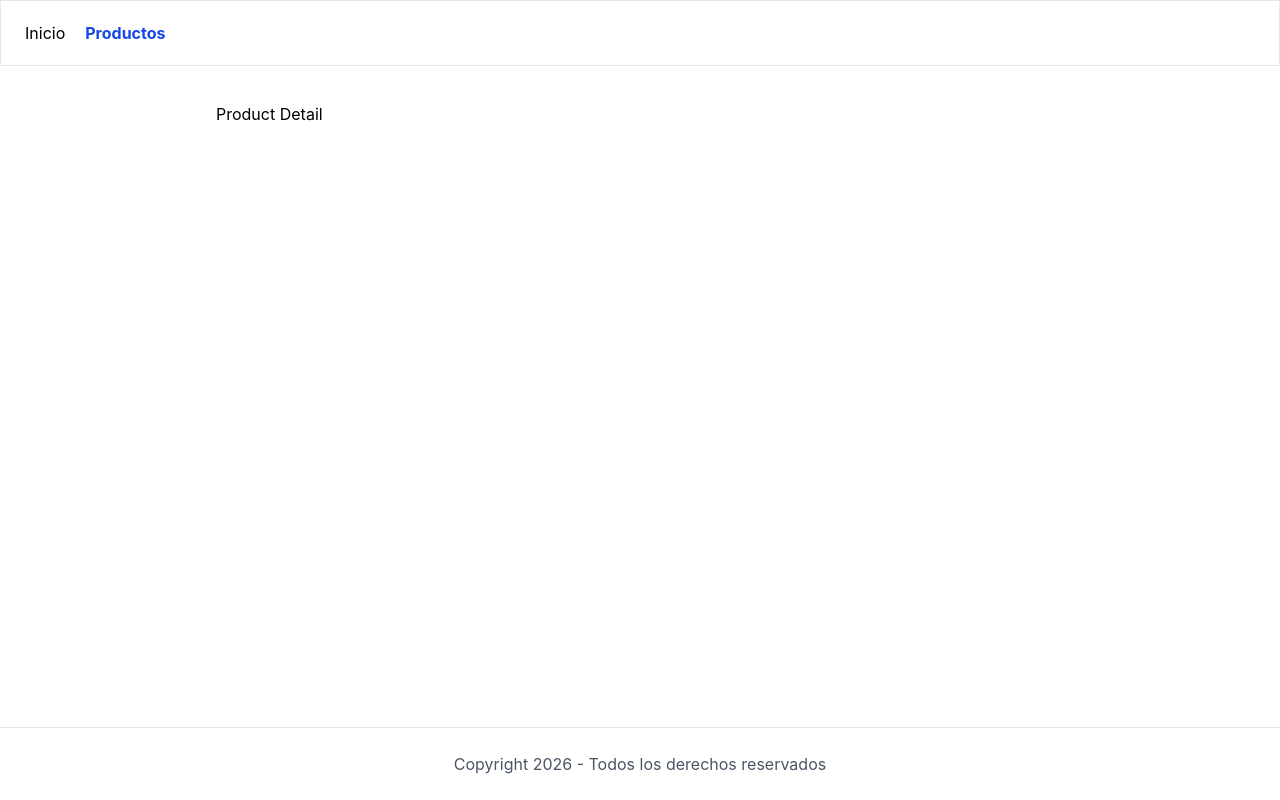
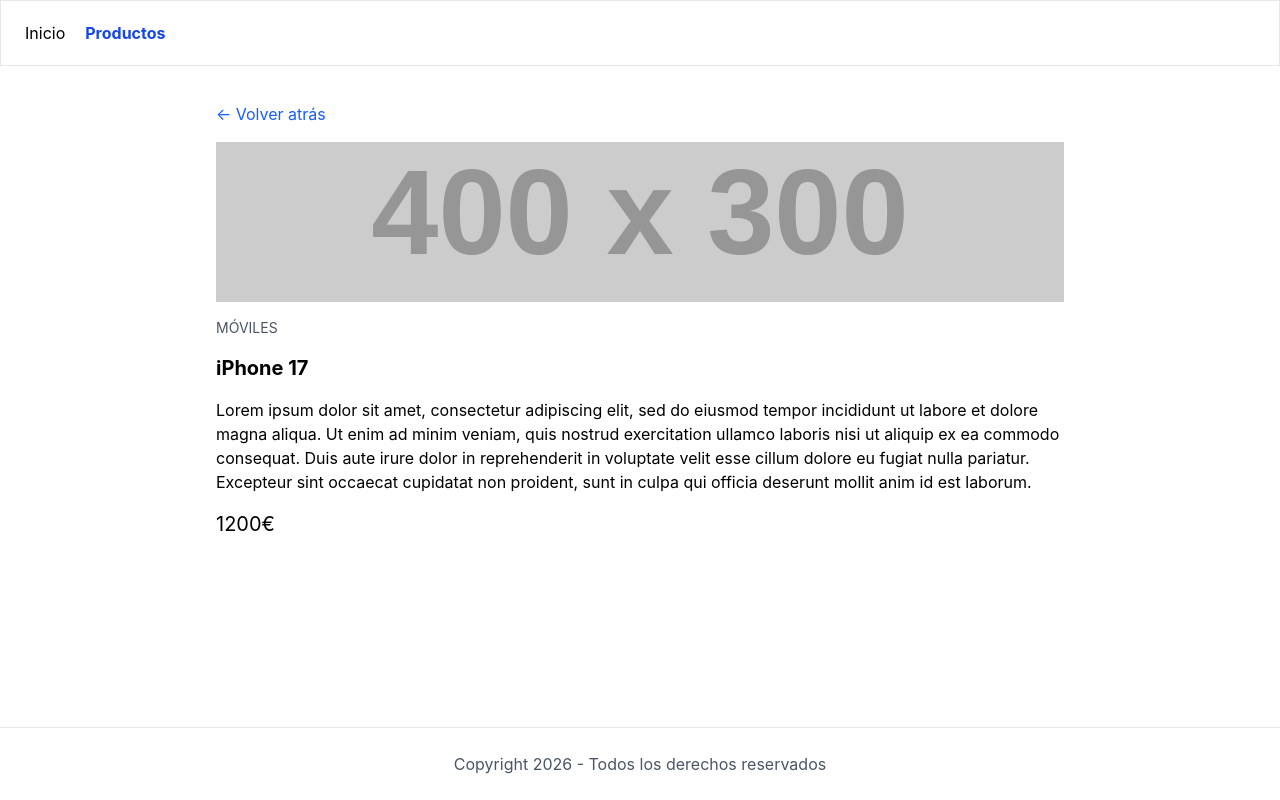
Before and after one commit to gemmaadev/prueba-nivel-react, a React (Vite) app: page /products/1 in a window 1280 px wide. Built offline with nearby package versions, Linux system fonts and the light colour scheme.

Commit message:
feat: add ProductDetail page with not found state

```diff
--- a/src/features/product/components/ProductCard.tsx
+++ b/src/features/product/components/ProductCard.tsx
@@ -8,7 +8,7 @@
 export function ProductCard({ product, onClick }: ProductCardProps) {
   return (
     <li
-      className="flex flex-col boder shadow-sm border-gray-200 p-6 rounded gap-2"
+      className="flex flex-col boder shadow-sm border-gray-200 p-6 rounded gap-2 cursor-pointer"
       onClick={() => onClick(product.id)}
     >
       <img
--- a/src/pages/ProductDetail.tsx
+++ b/src/pages/ProductDetail.tsx
@@ -1,3 +1,52 @@
+import { Link, useNavigate, useParams } from "react-router";
+import { products } from "../data/products";
+
 export default function ProductDetail() {
-  return <h1>Product Detail</h1>;
+  const { id } = useParams<{ id: string }>();
+
+  const navigate = useNavigate();
+
+  const foundProduct = products.find((product) => product.id === id);
+
+  if (!foundProduct) {
+    return (
+      <div className="flex flex-1 flex-col justify-center text-center items-center gap-3">
+        <h1 className="font-bold text-3xl text-red-600">
+          Producto no encontrado
+        </h1>
+        <p className="text-xl text-red-600">
+          Lo sentimos, el producto que intentas encontrar no existe o no se
+          encuentra disponible en nuestra tienda
+        </p>
+        <Link
+          to={"/products"}
+          className="border bg-blue-700 text-white rounded px-4 py-2"
+        >
+          Volver a la tienda
+        </Link>
+      </div>
+    );
+  }
+
+  return (
+    <div className="flex flex-col gap-4">
+      <button
+        onClick={() => navigate(-1)}
+        className="text-blue-600 cursor-pointer text-start"
+      >
+        ← Volver atrás
+      </button>
+      <img
+        src={foundProduct.image.src}
+        alt={foundProduct.image.alt}
+        className="w-full h-40 object-cover"
+      />
+      <span className="uppercase text-sm text-gray-600">
+        {foundProduct.category}
+      </span>
+      <h3 className="text-xl font-bold">{foundProduct.title}</h3>
+      <p>{foundProduct.description}</p>
+      <p className="text-xl">{foundProduct.price}€</p>
+    </div>
+  );
 }
```
